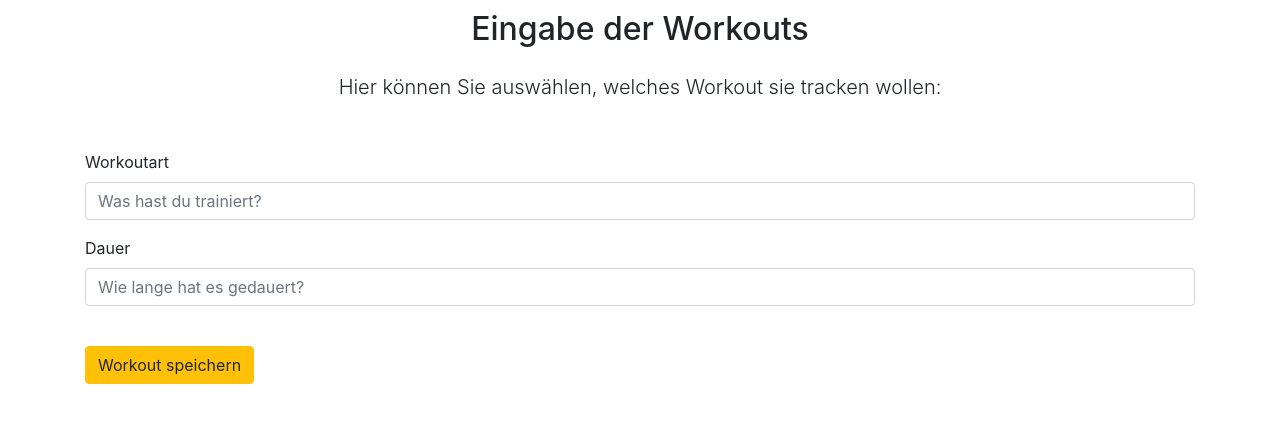
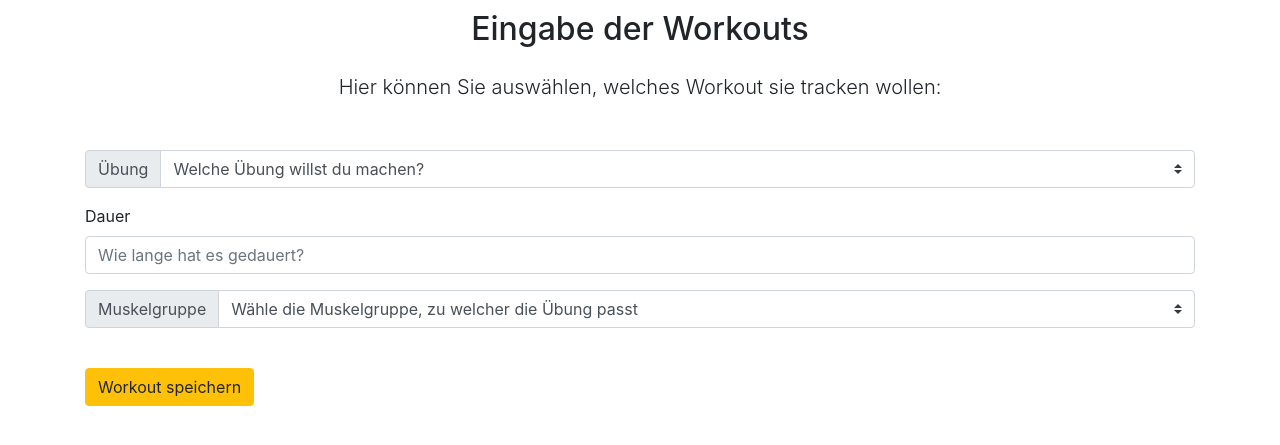
Before and after one commit to taengaa/prog2, a Flask app: page /eingabe in a window 1280 px wide. Shown: the part 86-531 px from the top of the page. Run offline with Flask 2, Linux system fonts and the light colour scheme; some libraries are stand-ins or nearby versions.

Commit message:
Muskelgruppe und Übung Dropdown

```diff
--- a/gymworkout/daten.py
+++ b/gymworkout/daten.py
@@ -1,7 +1,7 @@
 import json
 
 
-def speichern(workoutart, dauer):
+def speichern(uebung, dauer, muskelgruppe):
     # hier wird versucht die Datei json im readmodus zu öffnen, mit try da die Datei leer oder nicht existieren könnte
     try:
         with open("datenbank.json", "r") as datenbank:
@@ -10,7 +10,7 @@ def speichern(workoutart, dauer):
         print("Beim speichern konnte keine vorhandene Datenbank gefunden werden")
         eintraege = []
 
-    eintrag = (workoutart, dauer)
+    eintrag = (uebung, dauer, muskelgruppe)
 
     eintraege.append(eintrag)  # neuer Eintrag wird hinzugefügt
 
@@ -23,7 +23,7 @@ def speichern(workoutart, dauer):
     with open("datenbank.json", "w") as datenbank:
         json.dump(eintraege, datenbank)
 
-    return (workoutart, dauer)
+    return (uebung, dauer, muskelgruppe)
 
 
 def laden():
--- a/gymworkout/datenbank.json
+++ b/gymworkout/datenbank.json
@@ -1 +1 @@
-[["Beine", "25"], ["Bizeps", "30"], ["Schultern", "30"], ["Bizeps", "25"], ["Bizeps", "10"], ["Po", "25"]]
+[["Bankdr\u00fccken", "15", "Brust"], ["Bankdr\u00fccken", "25", "Brust"], ["Klimmz\u00fcge", "10", "R\u00fccken"], ["Klimmz\u00fcge", "15", "R\u00fccken"], ["Velo", "50", "Cardio"], ["Velo", "30", "Cardio"], ["Deadlift", "20", "Beine"], ["Deadlift", "10", "Beine"], ["Bankdr\u00fccken", "45", "Brust"]]
--- a/gymworkout/main.py
+++ b/gymworkout/main.py
@@ -33,8 +33,10 @@ def eingabe_formular():
 
     if request.method == 'POST':
         dauer = request.form['dauer']
-        workoutart = request.form['workoutart']
-        antworten = speichern(workoutart, dauer)  # hier wird die Reihenfolge der gespeicherten Elemente in der
+        uebung = request.form['uebung']
+        muskelgruppe = request.form['muskelgruppe']
+        antworten = speichern(uebung, dauer, muskelgruppe)  # hier wird die Reihenfolge der gespeicherten
+        # Elemente in der
         # Datenbank definiert
         # antworten werden durch speichern in einer Liste gespeichert, darum muss diese zuerst in einen String
         # umgewandelt werden
@@ -57,7 +59,7 @@ def alle_workouts():
     einleitung_text = 'Hier werden alle deine Workouts dargestellt, die du gespeichert hast.'
     return render_template(
         'alle_workouts.html',
-        app_name="Tracker!",
+        app_name="alle_workouts",
         ueberschrift=ueberschrifts_text,
         einleitung=einleitung_text,
         daten=gespeicherten_eintraege,
@@ -67,7 +69,7 @@ def alle_workouts():
 @app.route('/analyse')
 def analyse():
     gespeicherten_eintraege = laden()
-    analyse_ergebnis = summe_der_zeitdauer(gespeicherten_eintraege)
+    analyse_ergebnis = summe_der_zeitdauer(gespeicherten_eintraege)  # Funktion wird in Berechnungen aufgeführt
     ueberschrifts_text = 'Analyse deiner Workouts'
     einleitung_text = 'Hier werden alle Workouts aufaddiert dargestellt.'
     return render_template(
--- a/gymworkout/templates/eingabe.html
+++ b/gymworkout/templates/eingabe.html
@@ -17,14 +17,41 @@
             Durch Submit werden die Daten an die URL Eingabe geschickt
             Name des inputs muss unbedingt mit dem Key nach request.form übereinstimmen-->
             <form method="POST">
+              <div class="input-group mb-3">
+                  <div class="input-group-prepend">
+                    <label class="input-group-text">Übung</label>
+                  </div>
+                  <select  name="uebung" class="custom-select">
+                    <option selected>Welche Übung willst du machen?</option>
+                    <option>Bankdrücken</option>
+                    <option>Back Extension</option>
+                    <option>Bizeps Curls</option>
+                    <option>Klimmzüge</option>
+                    <option>Beinpresse</option>
+                    <option>Deadlift</option>
+                    <option>Velo</option>
+                    <option>Laufband</option>
+                    <option>Lattzug</option>
+                  </select>
+                </div>
               <div class="form-group">
-                <label for="Workoutart">Workoutart</label>
-                <input type="text" name="workoutart" class="form-control" id="Workoutart" placeholder="Was hast du trainiert?">
+                <label>Dauer</label>
+                <input type="text" name="dauer" class="form-control" placeholder="Wie lange hat es gedauert?">
               </div>
-              <div class="form-group">
-                <label for="Dauer">Dauer</label>
-                <input type="text" name="dauer" class="form-control" id="dauer" placeholder="Wie lange hat es gedauert?">
-              </div>
+                <div class="input-group mb-3">
+                  <div class="input-group-prepend">
+                    <label class="input-group-text">Muskelgruppe</label>
+                  </div>
+                  <select  name="muskelgruppe" class="custom-select">
+                    <option selected>Wähle die Muskelgruppe, zu welcher die Übung passt</option>
+                    <option>Arme</option>
+                    <option>Beine</option>
+                    <option>Brust</option>
+                    <option>Rücken</option>
+                    <option>Bauch</option>
+                    <option>Cardio</option>
+                  </select>
+                </div>
                 <br>
                 <button type="submit" class="btn btn-warning">Workout speichern</button>
             </form>
```
Also changed, not shown: gymworkout/templates/start.html (+7 -4 lines).
